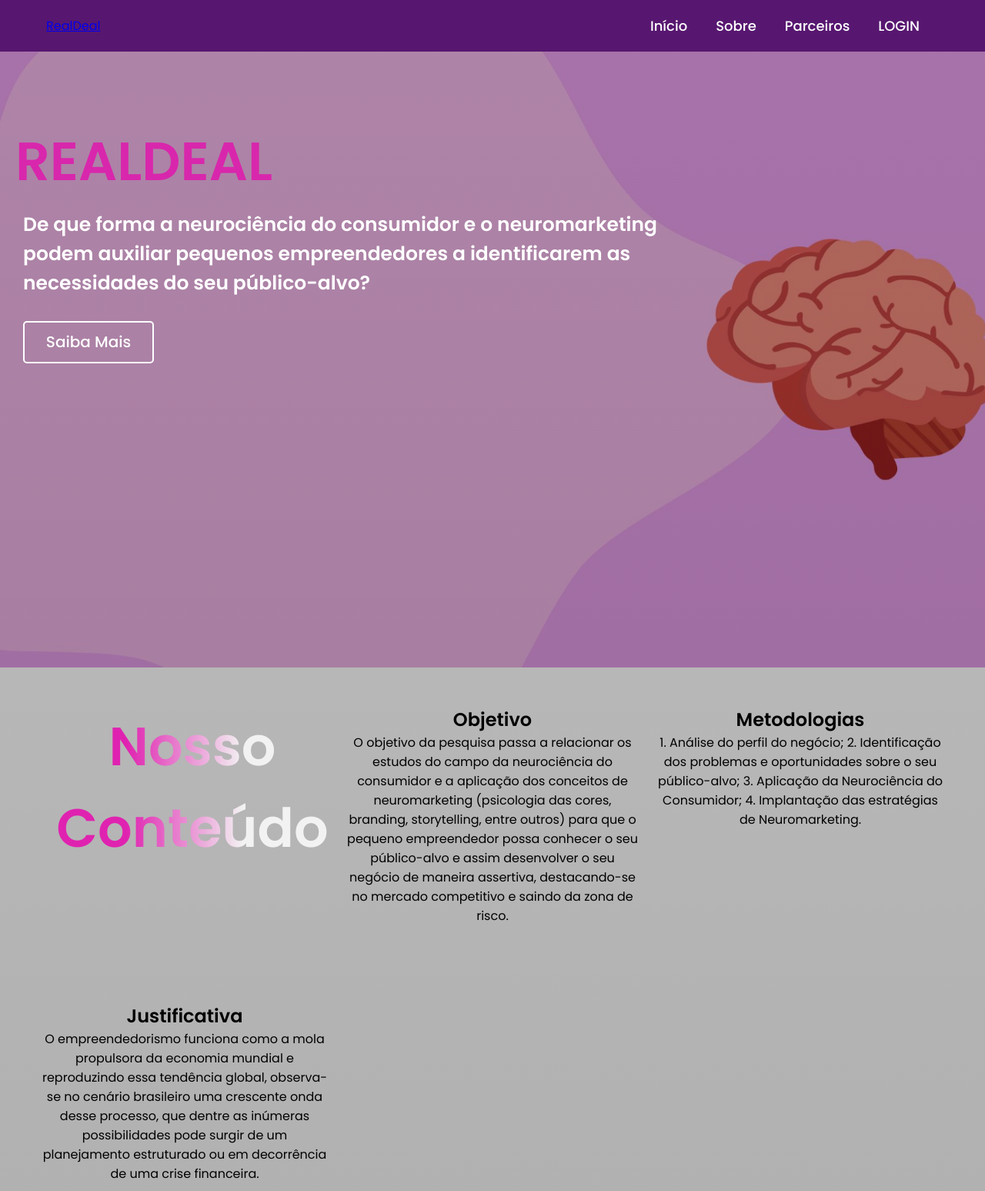
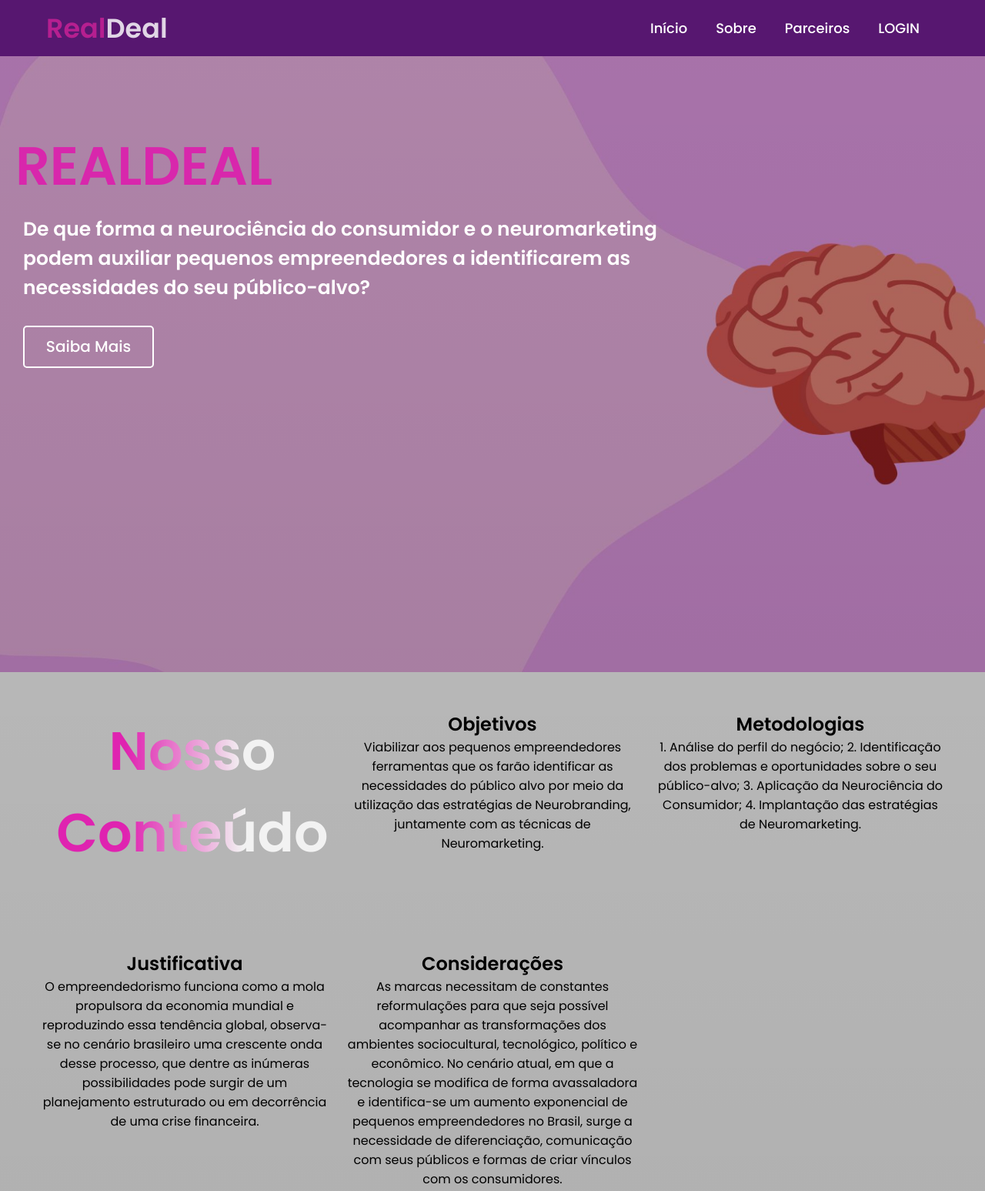
Before and after one commit to richardss22/RealDeal, a plain HTML site: page index.html in a window 1280 px wide. Shown: the top 1547 px of the page at 77% size. Drawn offline with Linux system fonts and the light colour scheme.

Commit message:
Update index.html

```diff
--- a/index.html
+++ b/index.html
@@ -24,17 +24,15 @@
 <body>
     <nav>
 
-        <div class="logo">
+        <div class="fixed-header">
             <a href="index.html"> RealDeal </a>
         </div>
-
-        <ul>
-            <li> <a href="index.html"> Início </a> </li>
-            <li> <a href="artigo/REALDEAL.docx" target="_blank"> Sobre </a> </li>
-            <li> <a href="#"> Parceiros </a> </li>
-            <li> <a href="#"> LOGIN </a> </li>
-        </ul>
-
+                <ul>
+                    <li> <a href="index.html"> Início </a> </li>
+                    <li> <a href="artigo/REALDEAL.docx" target="_blank"> Sobre </a> </li>
+                    <li> <a href="#"> Parceiros </a> </li>
+                    <li> <a href="/botões/login.html"> LOGIN </a> </li>
+                </ul>
     </nav>
     <section class="banner" id="banner">
         <div class="texto">
@@ -51,13 +49,8 @@
             <h1 class="titulo2">Nosso Conteúdo</h1>
         </div>
         <div class="texto3">
-            <h2>Objetivo</h2>
-            <p> O objetivo da pesquisa passa a relacionar os estudos do
-                campo da neurociência do consumidor e a aplicação dos conceitos de neuromarketing
-                (psicologia das cores, branding, storytelling, entre outros) para que o pequeno
-                empreendedor possa conhecer o seu público-alvo e assim desenvolver o seu negócio
-                de maneira assertiva, destacando-se no mercado competitivo e saindo da zona de
-                risco. </p>
+            <h2>Objetivos</h2>
+            <p> Viabilizar aos pequenos empreendedores ferramentas que os farão identificar as necessidades do público alvo por meio da utilização das estratégias de Neurobranding, juntamente com as técnicas de Neuromarketing.  </p>
         </div>
         <div class="texto4">
             <h2>Metodologias</h2>
@@ -76,6 +69,10 @@
                 reproduzindo essa tendência global, observa-se no cenário brasileiro uma crescente
                 onda desse processo, que dentre as inúmeras possibilidades pode surgir de um
                 planejamento estruturado ou em decorrência de uma crise financeira. </p>
+        </div>
+        <div class="texto6">
+            <h2>Considerações</h2>
+            <p>As marcas necessitam de constantes reformulações para que seja possível acompanhar as transformações dos ambientes sociocultural, tecnológico, político e econômico. No cenário atual, em que a tecnologia se modifica de forma avassaladora e identifica-se um aumento exponencial de pequenos empreendedores no Brasil, surge a necessidade de diferenciação, comunicação com seus públicos e formas de criar vínculos com os consumidores.  </p>
         </div>
     </section>
     <script>
@@ -96,4 +93,5 @@
             </div>
         </div>
 </body>
+<meta name="viewport" content="width=device-width, initial-scale=1">
 </html>
```
